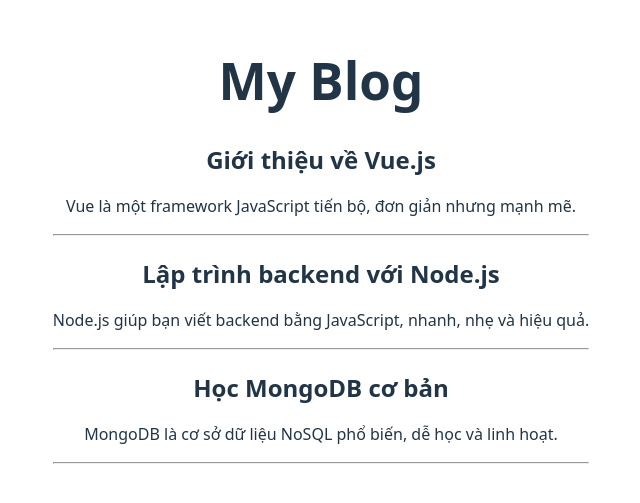
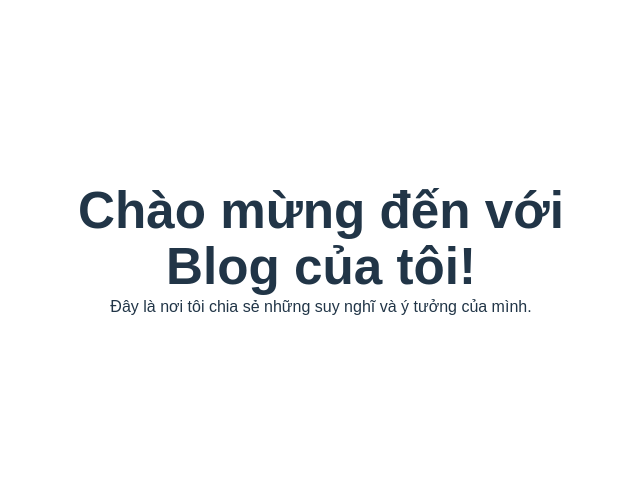
Before and after one commit to luongxuanbach/Vue-Blog, a Vue app: page / in a window 1280 px wide. Shown: the part 149-652 px from the top of the page, without its empty margins (319-959 px from the left). Built offline with nearby package versions, Linux system fonts and the light colour scheme.

Commit message:
add ui framework vuetify + create header + footer

```diff
--- a/index.html
+++ b/index.html
@@ -4,7 +4,7 @@
     <meta charset="UTF-8" />
     <link rel="icon" type="image/svg+xml" href="/vite.svg" />
     <meta name="viewport" content="width=device-width, initial-scale=1.0" />
-    <title>Vite + Vue</title>
+    <title>VueBlog by Bachlx</title>
   </head>
   <body>
     <div id="app"></div>
--- a/package.json
+++ b/package.json
@@ -9,10 +9,12 @@
     "preview": "vite preview"
   },
   "dependencies": {
+    "@mdi/font": "^7.4.47",
     "axios": "^1.10.0",
     "node": "^24.4.0",
     "vue": "^3.5.17",
-    "vue-router": "^4.5.1"
+    "vue-router": "^4.5.1",
+    "vuetify": "^3.9.0-beta.1"
   },
   "devDependencies": {
     "@vitejs/plugin-vue": "^6.0.0",
--- a/src/App.vue
+++ b/src/App.vue
@@ -1,5 +1,8 @@
 <template>
-  <router-view />
+  <v-container class="container">
+    <h1 class="text-center">Chào mừng đến với Blog của tôi!</h1>
+    <p class="text-center">Đây là nơi tôi chia sẻ những suy nghĩ và ý tưởng của mình.</p>
+  </v-container>
 </template>
 
 <script setup>
--- /dev/null
+++ b/src/components/layout/AppFooter.vue
@@ -0,0 +1,21 @@
+<template>
+  <v-footer class="bg-grey-lighten-3 text-center py-4" app>
+    <v-container>
+      <span class="text-grey-darken-1">
+        © {{ new Date().getFullYear() }} YourCompanyName. All rights reserved.
+      </span>
+    </v-container>
+  </v-footer>
+</template>
+
+<script setup>
+import { VFooter, VContainer } from 'vuetify/components';
+import { onMounted } from 'vue';
+</script>
+
+<style scoped>
+.v-footer {
+  background-color: #f5f5f5; /* Light grey background */
+  color: #333; /* Dark text color */
+}
+</style>
--- /dev/null
+++ b/src/components/layout/AppHeader.vue
@@ -0,0 +1,27 @@
+<template>
+
+    <v-app-bar app color="primary" dark>
+        <v-app-bar-title class="text-h6">My Blog</v-app-bar-title>
+        <v-spacer />
+        <v-btn to="/" variant="text" class="text-white">Trang chủ</v-btn>
+        <v-btn to="/posts" variant="text" class="text-white">Bài viết</v-btn>
+        <v-btn to="/about" variant="text" class="text-white">Giới thiệu</v-btn>
+    </v-app-bar>
+</template>
+
+<script setup>
+import { VAppBar, VAppBarTitle, VBtn, VSpacer } from 'vuetify/components';
+import { useRouter } from 'vue-router';
+const router = useRouter();
+import { onMounted } from 'vue';
+onMounted(() => {
+    // Any setup logic can go here
+});
+</script>
+
+<style scoped>
+.v-app-bar {
+    background-color: #1976d2;
+    /* Màu chính của Vuetify */
+}
+</style>
--- a/src/layouts/ClientLayout.vue
+++ b/src/layouts/ClientLayout.vue
@@ -1,8 +1,14 @@
 <template>
-  <div class="client-layout">
-    <header><h1>My Blog</h1></header>
-    <main>
-      <slot />
-    </main>
-  </div>
+  <v-app>
+    <AppHeader />
+    <v-main>
+      <router-view />
+    </v-main>
+    <AppFooter />
+  </v-app>
 </template>
+
+<script setup>
+import AppHeader from '@/components/layout/AppHeader.vue';
+import AppFooter from '@/components/layout/AppFooter.vue';
+</script>
--- a/src/main.js
+++ b/src/main.js
@@ -3,6 +3,25 @@ import App from './App.vue'
 import './style.css'
 import router from './router'
 
+// ✨ Vuetify setup
+import 'vuetify/styles'
+import { createVuetify } from 'vuetify'
+import * as components from 'vuetify/components'
+import * as directives from 'vuetify/directives'
+import { aliases, mdi } from 'vuetify/iconsets/mdi'
+import '@mdi/font/css/materialdesignicons.css'
+
+const vuetify = createVuetify({
+  components,
+  directives,
+  icons: {
+    defaultSet: 'mdi',
+    aliases,
+    sets: { mdi },
+  },
+})
+
 const app = createApp(App);
 app.use(router);
+app.use(vuetify);
 app.mount('#app');
--- a/src/views/client/ClientPostList.vue
+++ b/src/views/client/ClientPostList.vue
@@ -1,7 +1,10 @@
 <template>
+  <v-container>
     <div class="post-list">
       <h1>📃 Danh sách bài viết</h1>
-    <router-link to="/posts/create" class="inline-block mb-4 px-4 py-2 bg-green-600 text-white rounded hover:bg-green-700">➕ Tạo bài viết mới</router-link>
+      <router-link to="/posts/create"
+        class="inline-block mb-4 px-4 py-2 bg-green-600 text-white rounded hover:bg-green-700">➕ Tạo bài viết
+        mới</router-link>
       <div v-if="loading">Đang tải dữ liệu...</div>
       <div v-else>
         <div v-for="post in posts" :key="post.id" class="post-item">
@@ -14,6 +17,7 @@
         </div>
       </div>
     </div>
+  </v-container>
 </template>
 
 <script setup>
--- a/src/views/client/Home.vue
+++ b/src/views/client/Home.vue
@@ -1,16 +1,12 @@
 <template>
     <ClientLayout>
-        <PostItem
-            v-for="post in posts"
-            :key="post.id"
-            :post="post"
-        />
+        <v-container>
+            <h1 class="text-center">Chào mừng đến với Blog của tôi!</h1>
+            <p class="text-center">Đây là nơi tôi chia sẻ những suy nghĩ và ý tưởng của mình.</p>
+        </v-container>
     </ClientLayout>
 </template>
 
 <script setup>
 import ClientLayout from '@/layouts/ClientLayout.vue'
-import PostItem from '@/components/PostItem.vue';
-import { posts } from '@/data/posts'; // Assuming you have a posts.js file with post data
-
 </script>
```
Also changed, not shown: 1 other file (tests, documents, lock files or other folders). Lines whose indentation alone changed are shown as unchanged.
